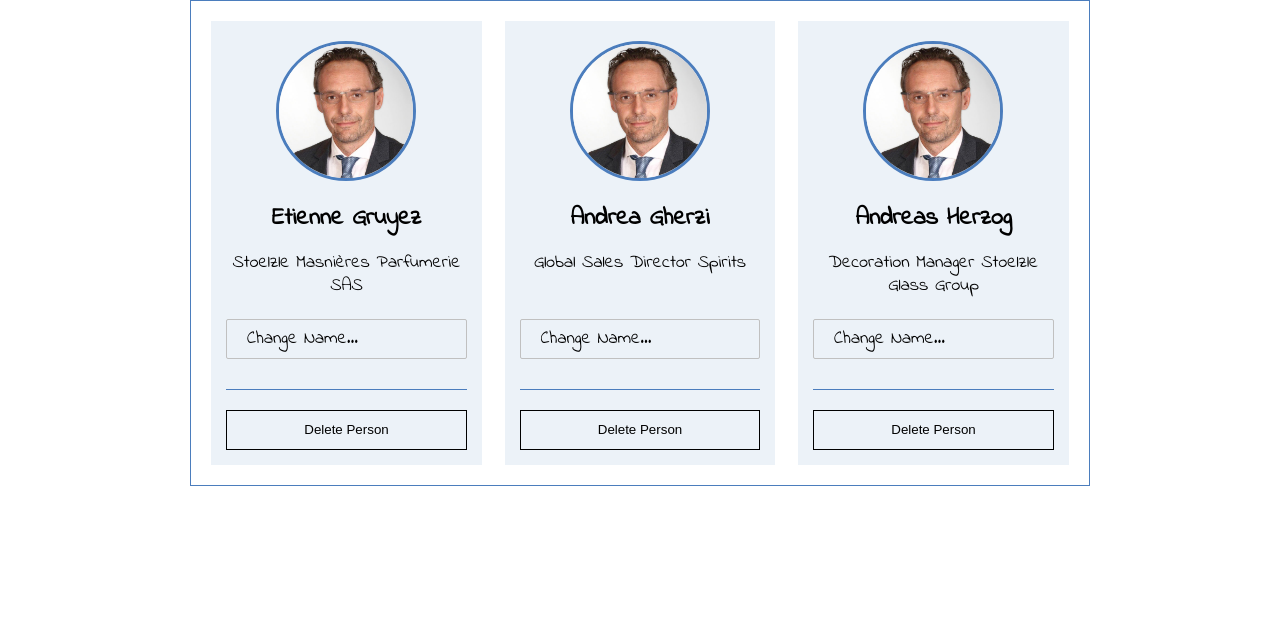
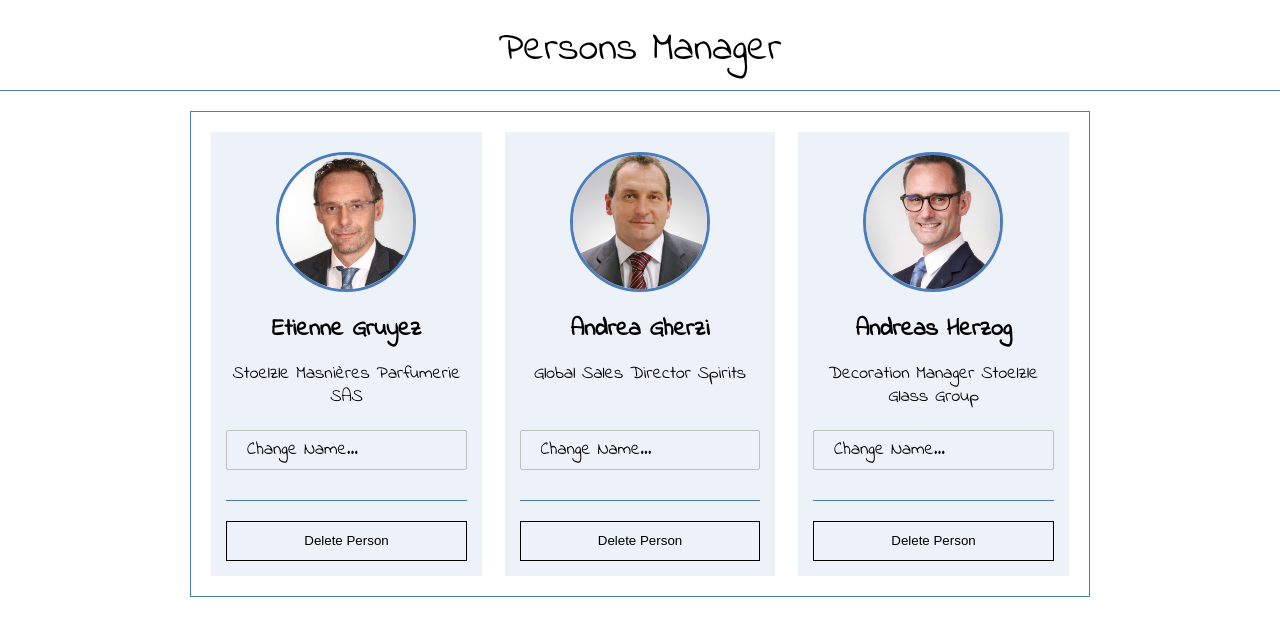
Before and after one commit to Mak-Pro/react-practice, a React (Create React App) app: page / in a window 1280 px wide. Shown: the top 636 px of the page. Built offline with nearby package versions, Linux system fonts and the light colour scheme.

Commit message:
'lifecycle-class-component'

```diff
--- a/src/App.js
+++ b/src/App.js
@@ -1,12 +1,24 @@
-import React, { Component } from 'react';
+import React, { Component, Fragment } from 'react';
 
 
 import Persons from './components/Persons/Persons.js';
 
 
+/*
+	В корне лежит папка Lifecycle Methods Diagram. В ней наглядная диаграмма
+	методов жизненнго цикла компонента.
+
+
+*/
+
+
+
+
 class App extends Component {
 	constructor(props) {
 		super(props);
+		// 1. Самым первым выполняется код в constructor
+		console.log('[App.js] constructor');
 	}
 
 	state = {
@@ -17,21 +29,62 @@ class App extends Component {
 		]
 	}
 
-	changePersonNameHandler = (e, id) => {
-		// Получаем позицию изменяемого элемента
-		const personIndex = this.state.persons.findIndex(person => person.id == id);
+	// 2. Вторым выполняется код методе getDerivedStateFromProps (обязан вернуть state)
+	//    Этот метод практически никогда не используется.
+	static getDerivedStateFromProps(props, state) {
+		console.log('[App.js] getDerivedStateFromProps', props);
+		return state;
+	}
+
+	// 5. Пятым выполнится код в методе componentDidMount
+	componentDidMount() {
+		console.log('[App.js] componentDidMount');
+	}
 
 
-		// Создаем копию массива для иммутабельности
+
+	/*6. Этот метод выполняется ТОЛЬКО тогда, когда компонент обновляется.
+				 При первом рендеринге он не выполняется.
+				 Дожен обязательно вернуть true (компонент обновится после изменений)
+				 или false (обновление не произойдет)
+				 После этого метода выполняется метод render и рендеринг дочерних элементов
+	*/
+	shouldComponentUpdate(nextProps, nextState) {
+		console.log('[App.js] shouldComponentUpdate | ', 'nextProps - ', nextProps, 'nextSatte - ', nextState);
+		return true;
+	}
+
+
+
+	/*7. Этот метод выполняется после того, как будут отрисованы все дочерние элементы
+				 метода render
+				 Дожен обязательно вернуть какой-либо код или по умолчанию null
+				 Используется крайне редко и только вместе с методом componentDidUpdate
+	*/
+	getSnapshotBeforeUpdate(prevProps, prevState) {
+		console.log('[App.js] getSnapshotBeforeUpdate');
+		return { message: 'SNAPSHOT!' };
+	}
+
+
+
+	/*8. Этот метод выполняется после метода getSnapshotBeforeUpdate
+			 snapshot берется из getSnapshotBeforeUpdate
+	*/
+	componentDidUpdate(prevProps, prevState, snapshot) {
+		console.log('[App.js] componentDidUpdate | snaphot: ', snapshot);
+	}
+
+
+
+
+
+	changePersonNameHandler = (e, id) => {
+		const personIndex = this.state.persons.findIndex(person => person.id == id);
 		const newPersons = [
 			...this.state.persons
 		];
-
-		// заменяем поле name в элементе, позиция которго равна personIndex
 		newPersons[personIndex].name = e.target.value;
-
-
-		// меняем массив элементов
 		this.setState({
 			persons: newPersons
 		});
@@ -40,15 +93,19 @@ class App extends Component {
 	deletePersonHandler =(id) => {
 		const personsCopy = [...this.state.persons];
 		const filteredPersons = personsCopy.filter(person => person.id !== id);
-
 		this.setState({
 			persons: filteredPersons
 		});
 	}
 
 	render() {
-
+		// 3. Третим выполнится код в методе render
+		//    (четвертым выполнится рендеринг дочерних элементов, в частности компонента Persons)
+		console.log('[App.js] Render');
 		return (
+			<Fragment>
+				<h1 className="app__title">{this.props.apptitle}</h1>
+				<hr/>
 				<div className="content__container">
 					<Persons
 						persons={this.state.persons}
@@ -56,6 +113,7 @@ class App extends Component {
 						deletePerson={this.deletePersonHandler}
 					/>
 				</div>
+			</Fragment>
 	  );
 	}
 
--- a/src/components/Persons/Person/Person.js
+++ b/src/components/Persons/Person/Person.js
@@ -4,12 +4,12 @@ import classes from './Person.module.scss';
 
 const Person = (props) => {
 
-	const { id, name, position, changename, deleteperson } = props;
+	const { id, image, name, position, changename, deleteperson } = props;
 
 	return (
 		<div className={classes.person}>
 			<div className={classes.person__image}>
-				<div className={classes.person__image_inner} style={{ backgroundImage: `url(${require("../../../assets/img/person-1.jpg")})` }}></div>
+				<div className={classes.person__image_inner} style={{ backgroundImage: `url(${require(`../../../assets/img/${image}.jpg`)})` }}></div>
 			</div>
 			<div className={classes.person__info}>
 				<h3 className={classes.person__title}>{name}</h3>
--- a/src/components/Persons/Persons.js
+++ b/src/components/Persons/Persons.js
@@ -5,6 +5,8 @@ import classes from './Persons.module.scss';
 import Person from './Person/Person.js';
 
 const Persons = (props) => {
+
+	console.log('[App.js] Render Child Components');
 
 	const { persons, changeName, deletePerson } = props;
 
--- a/src/index.js
+++ b/src/index.js
@@ -5,7 +5,7 @@ import App from './App';
 import * as serviceWorker from './serviceWorker';
 
 
-ReactDOM.render(<App />, document.getElementById('root'));
+ReactDOM.render(<App apptitle="Persons Manager"/>, document.getElementById('root'));
 
 // If you want your app to work offline and load faster, you can change
 // unregister() to register() below. Note this comes with some pitfalls.
--- a/src/index.scss
+++ b/src/index.scss
@@ -353,6 +353,13 @@ hr {
   margin: 2rem 0;
 }
 
+
+.app__title {
+  font-size: 4rem;
+  text-align: center;
+  margin-top: 3rem;
+}
+
 .content__container {
   display: -webkit-flex;
   display: -moz-flex;
```
Lines whose indentation alone changed are shown as unchanged.
